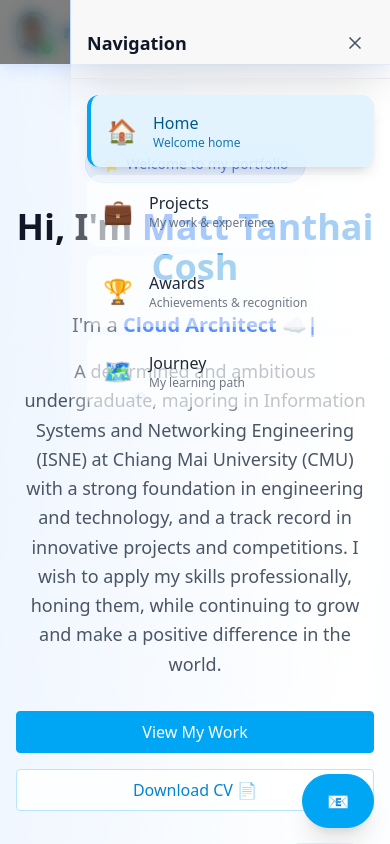
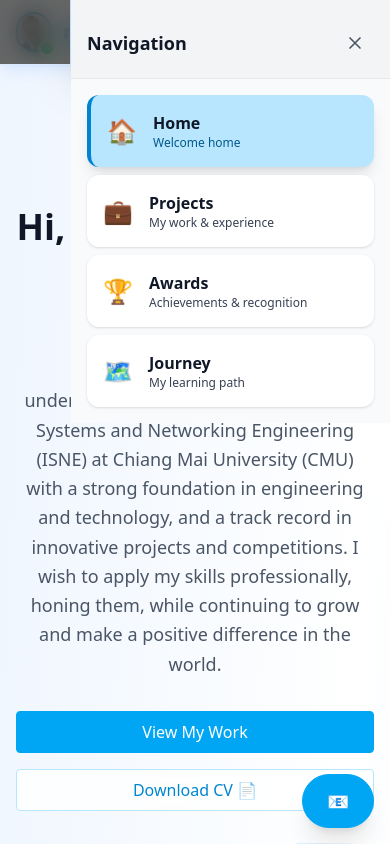
Before and after one commit to TheUnknown550/PortfolioWebsite, a React (Vite) app: page / in a window 390 px wide. Both pictures are taken after a click on the button "Toggle navigation menu". Shown: the top 844 px of the page. Built offline with nearby package versions, Linux system fonts and the light colour scheme.

Commit message:
Improve Mobile Nav bar visuals

```diff
--- a/src/components/MobileNav.tsx
+++ b/src/components/MobileNav.tsx
@@ -59,7 +59,7 @@ const MobileNav: React.FC<MobileNavProps> = ({ theme }) => {
         <>
           {/* Backdrop */}
           <div
-            className="fixed inset-0 bg-black/50 backdrop-blur-sm z-40"
+            className="fixed inset-0 bg-black/60 backdrop-blur-md z-40"
             onClick={() => setOpen(false)}
           />
 
@@ -68,16 +68,16 @@ const MobileNav: React.FC<MobileNavProps> = ({ theme }) => {
             fixed top-0 right-0 h-full w-80 max-w-[85vw] z-50
             transform transition-transform duration-300 ease-out
             ${theme === "dark"
-              ? "bg-gray-900/95 border-l border-gray-700"
-              : "bg-white/95 border-l border-blue-200"
+              ? "bg-gray-900 border-l border-gray-700"
+              : "bg-white border-l border-blue-200"
             }
-            shadow-2xl backdrop-blur-xl
+            shadow-2xl
           `}>
             {/* Header */}
             <div className={`p-4 pt-6 pb-4 border-b ${
               theme === "dark"
-                ? "border-gray-700 bg-gray-800/50"
-                : "border-gray-200 bg-gray-50/50"
+                ? "border-gray-700 bg-gray-800"
+                : "border-gray-200 bg-gray-100"
             }`}>
               <div className="flex items-center justify-between">
                 <h2 className={`text-lg font-bold ${
@@ -101,7 +101,7 @@ const MobileNav: React.FC<MobileNavProps> = ({ theme }) => {
 
             {/* Navigation Links */}
             <div className={`flex flex-col p-4 space-y-2 ${
-              theme === "dark" ? "bg-gray-900/30" : "bg-white/30"
+              theme === "dark" ? "bg-gray-850" : "bg-gray-50"
             }`}>
               {navLinks.map((link) => (
                 <AnimatedLink
@@ -113,11 +113,11 @@ const MobileNav: React.FC<MobileNavProps> = ({ theme }) => {
                     transition-all duration-200 transform hover:scale-[1.02]
                     ${location.pathname === link.to
                       ? theme === "dark"
-                        ? "bg-sky-900/70 text-sky-100 border-l-4 border-sky-400 shadow-lg"
-                        : "bg-sky-100/90 text-sky-800 border-l-4 border-sky-500 shadow-lg"
+                        ? "bg-sky-800 text-sky-100 border-l-4 border-sky-400 shadow-lg"
+                        : "bg-sky-200 text-sky-900 border-l-4 border-sky-600 shadow-lg"
                       : theme === "dark"
-                        ? "hover:bg-gray-800/70 text-gray-100 hover:text-white bg-gray-800/30"
-                        : "hover:bg-blue-50/90 text-gray-800 hover:text-blue-800 bg-white/50"
+                        ? "hover:bg-gray-700 text-white hover:text-sky-200 bg-gray-800"
+                        : "hover:bg-blue-100 text-gray-900 hover:text-blue-900 bg-white shadow-sm"
                     }
                   `}
 
@@ -126,11 +126,13 @@ const MobileNav: React.FC<MobileNavProps> = ({ theme }) => {
                     {link.icon}
                   </span>
                   <div className="flex flex-col">
-                    <span className="text-base font-medium">{link.label}</span>
+                    <span className={`text-base font-bold ${
+                      theme === "dark" ? "text-white" : "text-gray-900"
+                    }`}>{link.label}</span>
                     <span className={`text-xs font-medium ${
                       location.pathname === link.to
-                        ? theme === "dark" ? 'opacity-90 text-sky-200' : 'opacity-90 text-sky-700'
-                        : theme === "dark" ? 'opacity-80 text-gray-300' : 'opacity-80 text-gray-600'
+                        ? theme === "dark" ? 'text-sky-200' : 'text-sky-800'
+                        : theme === "dark" ? 'text-gray-200' : 'text-gray-700'
                     }`}>
                       {link.to === "/" ? "Welcome home" :
                        link.to === "/projects" ? "My work & experience" :
```
